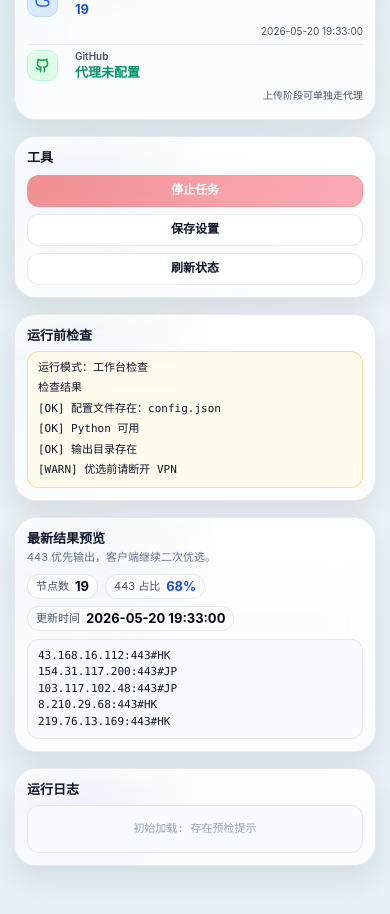
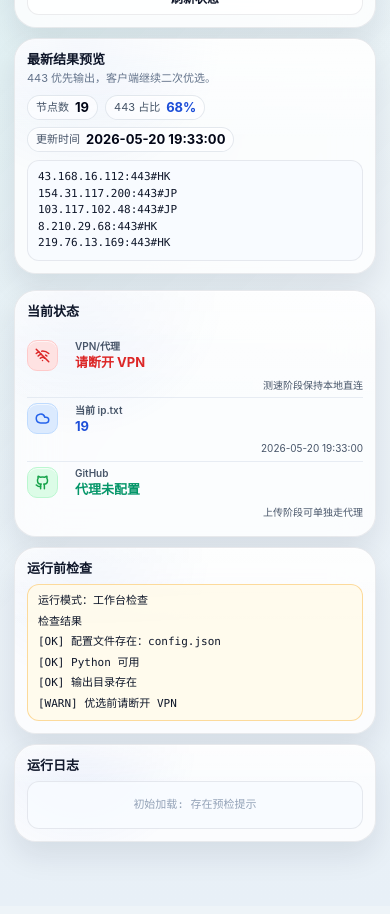
Before and after one commit to 178517877qq-sketch/xunni, a React (Vite) app: page / in a window 390 px wide. Shown: the part 1080-1994 px from the top of the page. Built offline with nearby package versions, Linux system fonts and the light colour scheme.

Commit message:
Refine cockpit dashboard layout

```diff
--- a/src/App.tsx
+++ b/src/App.tsx
@@ -258,8 +258,8 @@ function SettingRow({
 function WorkbenchPage({
   state,
   lastCommand,
+  busyAction,
   onRun,
-  busyAction,
   onRefreshState,
   onSaveSettings
 }: {
@@ -275,6 +275,7 @@ function WorkbenchPage({
 
   return (
     <div className="dashboard-grid">
+      <div className="dashboard-column dashboard-column--main">
         <article className="glass-panel workbench-main rounded-[32px] p-6">
           <div className="task-head flex items-start gap-5">
             <div className="task-logo grid place-items-center border border-blue-200 bg-blue-100 font-black text-blue-700">
@@ -305,15 +306,6 @@ function WorkbenchPage({
           </div>
         </article>
 
-      <article className="glass-panel workbench-status rounded-[32px] p-5">
-        <h3 className="section-title">当前状态</h3>
-        <div className="mt-4 divide-y divide-slate-200/80">
-          {cards.map((card) => (
-            <StatusRow key={card.title} card={card} />
-          ))}
-        </div>
-      </article>
-
         <article className="glass-panel workbench-tools rounded-[28px] p-5">
           <h3 className="section-title">工具</h3>
           <div className="tool-grid mt-4 grid grid-cols-3 gap-4">
@@ -329,21 +321,12 @@ function WorkbenchPage({
           </div>
         </article>
 
-      <article className="glass-panel workbench-preflight rounded-[28px] p-5">
-        <h3 className="section-title">运行前检查</h3>
-        <div className={clsx("terminal-card", state.preflight.has_warnings && "has-warning")}>
-          {preflightLines.map((line) => (
-            <div key={line}>{line}</div>
-          ))}
-        </div>
-      </article>
-
         <article className="glass-panel workbench-latest rounded-[28px] p-5">
           <h3 className="section-title">最新结果预览</h3>
           <p className="mt-2 text-sm text-slate-500">443 优先输出，客户端继续二次优选。</p>
           <div className="summary-chips">
             <span className="summary-chip">
-            节点数 <strong className="ml-2 text-lg text-slate-950">{state.output_count}</strong>
+              节点数<strong className="ml-2 text-lg text-slate-950">{state.output_count}</strong>
             </span>
             <span className="summary-chip">
               443 占比 <strong className="ml-2 text-lg text-blue-700">{state.port_share}</strong>
@@ -354,15 +337,35 @@ function WorkbenchPage({
           </div>
           <pre className="preview-list">{state.output_preview.join("\n")}</pre>
         </article>
+      </div>
+
+      <div className="dashboard-column dashboard-column--side">
+        <article className="glass-panel workbench-status rounded-[32px] p-5">
+          <h3 className="section-title">当前状态</h3>
+          <div className="mt-4 divide-y divide-slate-200/80">
+            {cards.map((card) => (
+              <StatusRow key={card.title} card={card} />
+            ))}
+          </div>
+        </article>
+
+        <article className="glass-panel workbench-preflight rounded-[28px] p-5">
+          <h3 className="section-title">运行前检查</h3>
+          <div className={clsx("terminal-card", state.preflight.has_warnings && "has-warning")}>
+            {preflightLines.map((line) => (
+              <div key={line}>{line}</div>
+            ))}
+          </div>
+        </article>
 
         <article className="glass-panel workbench-log rounded-[28px] p-5">
           <h3 className="section-title">运行日志</h3>
           <div className="empty-log">{lastCommand}</div>
         </article>
       </div>
+    </div>
   );
 }
-
 function ResultsPage({
   state,
   selectedBackup,
--- a/src/styles.css
+++ b/src/styles.css
@@ -469,43 +469,17 @@ textarea,
 
 .dashboard-grid {
   display: grid;
-  grid-template-columns: minmax(420px, 1fr) minmax(300px, 0.62fr);
-  grid-template-areas:
-    "main status"
-    "tools preflight"
-    "latest log";
+  grid-template-columns: minmax(0, 1.2fr) minmax(300px, 0.8fr);
   column-gap: 14px;
   row-gap: 12px;
   align-items: start;
   padding-bottom: 18px;
 }
 
-.dashboard-grid > .glass-panel {
-  width: 100%;
-}
-
-.workbench-main {
-  grid-area: main;
-}
-
-.workbench-status {
-  grid-area: status;
-}
-
-.workbench-tools {
-  grid-area: tools;
-}
-
-.workbench-preflight {
-  grid-area: preflight;
-}
-
-.workbench-latest {
-  grid-area: latest;
-}
-
-.workbench-log {
-  grid-area: log;
+.dashboard-column {
+  display: grid;
+  gap: 12px;
+  align-content: start;
 }
 
 .glass-panel {
@@ -1428,13 +1402,11 @@ textarea,
   }
 
   .dashboard-grid {
-    grid-template-areas:
-      "main"
-      "status"
-      "tools"
-      "preflight"
-      "latest"
-      "log";
+    grid-template-columns: minmax(0, 1fr);
+  }
+
+  .dashboard-column {
+    gap: 10px;
   }
 
   .workflow-strip {
```
Also changed, not shown: 1 other file (tests, documents, lock files or other folders). Lines whose indentation alone changed are shown as unchanged.
